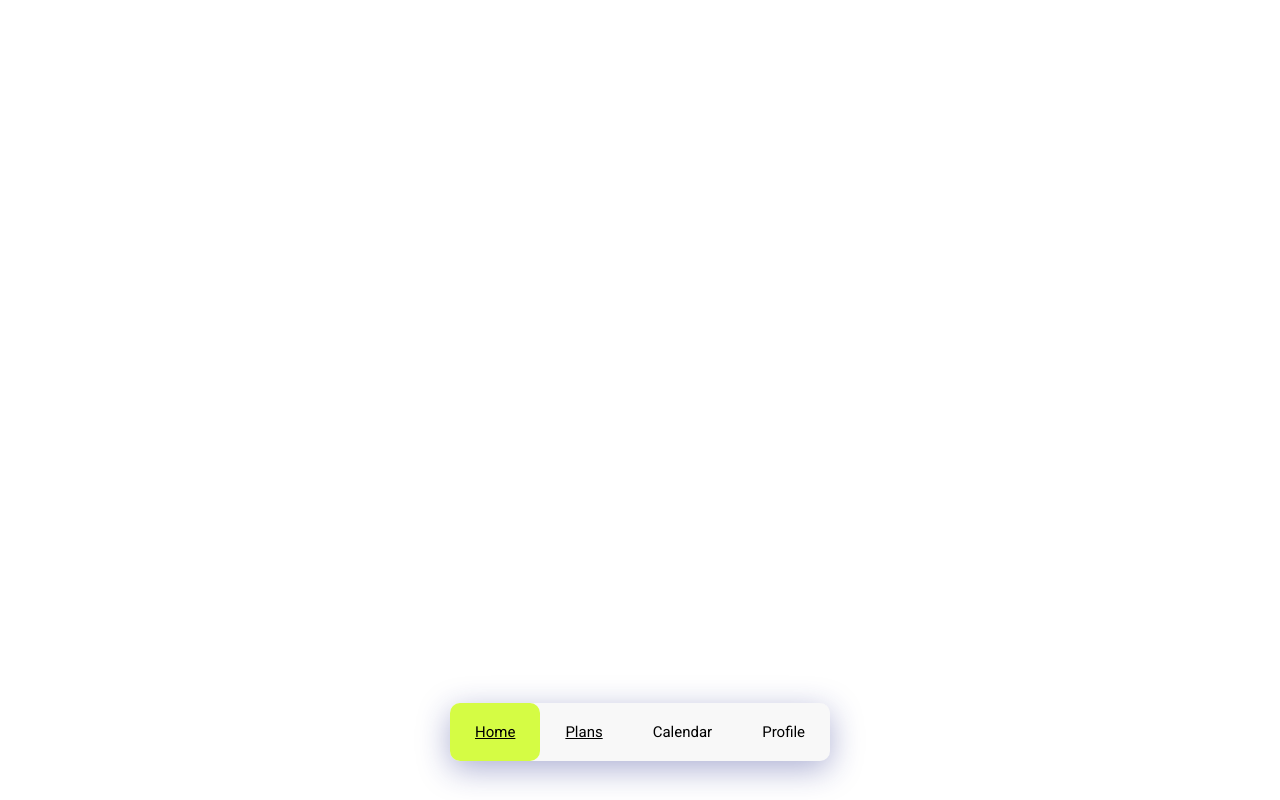
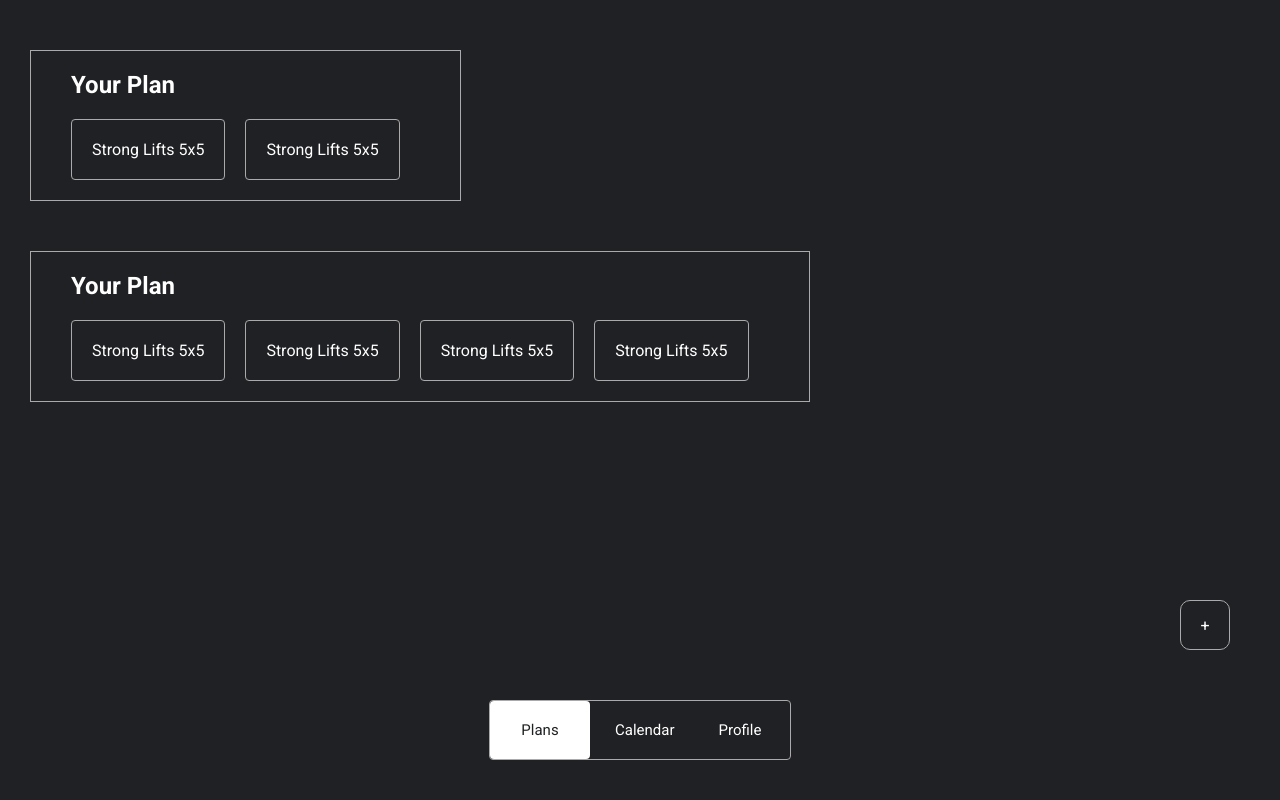
Before and after one commit to Sekolah-Beta-2023/adam-muhammad_exercise-plan, a Nuxt app: page /plan in a window 1280 px wide. Built offline with nearby package versions, Linux system fonts and the light colour scheme.

Commit message:
add form

```diff
--- a/components/Header.vue
+++ b/components/Header.vue
@@ -1,20 +1,9 @@
 <template>
     <nav class="navbar">
         <div class="navbar-container">
-            <ul class="nav-group">
-                <li class="nav-item active-nav">
-                    <a class="nav-link active" href="#">Home</a>
-                </li>
-                <li class="nav-item">
-                    <a class="nav-link active" href="#">Plans</a>
-                </li>
-                <li class="nav-item">
-                    <a class="nav-link active">Calendar</a>
-                </li>
-                <li class="nav-item">
-                    <a class="nav-link active">Profile</a>
-                </li>
-            </ul>
+            <nuxt-link class="nav-link" to="/plan">Plans</nuxt-link>
+            <nuxt-link class="nav-link" to="/calendar">Calendar</nuxt-link>
+            <nuxt-link class="nav-link" to="/profile">Profile</nuxt-link>
         </div>
     </nav>
 </template>
@@ -37,22 +26,10 @@
 .navbar-container {
     font-size: 15px;
     display: flex;
-    justify-content: stretch;
-    background: rgba( 220, 220, 220, 0.2 );
-    box-shadow: 0 8px 32px 0 rgba( 31, 38, 135, 0.37 );
-    backdrop-filter: blur( 3.5px );
-    -webkit-backdrop-filter: blur( 3.5px );
-    border-radius: 10px;
-}
-
-.logo-container {
-    background-color: #d5fc44;
-    box-shadow: 1px 6px 25px 4px rgba(0,0,0,0.09);
-    padding: 10px;
-    display: flex;
     justify-content: center;
-    align-items: center;
-    border-radius: 10px;
+    background: #202124;
+    border: 1px solid #aaa;
+    border-radius: 4px;
 }
 
 .nav-group {
@@ -64,20 +41,24 @@
     align-items: center;
 }
 
-.nav-item {
+.nav-link {
     justify-self: stretch;
     list-style-type: none;
     margin: 0;
     padding: 20px 25px;
+    width: 100px;
+    text-align: center;
+    text-decoration: none;
 }
 
-.active-nav {
-    border-radius: 10px;
-    background-color: #d5fc44;
+.nav-link.nuxt-link-exact-active {
+    background-color: white;
+    color: #202124;
+    border-radius: 4px;
 }
 
 .nav-link {
-    color: #000000;
+    color: white;
 }
 
 </style>
--- a/components/List/ListItem.vue
+++ b/components/List/ListItem.vue
@@ -24,6 +24,7 @@
     display: flex;
     align-items: center;
     width: 100%;
+    border-bottom: 1px solid #aaa;
 }
 
 .exercise-img {
@@ -33,7 +34,8 @@
 }
 
 .title-desc-container {
-    margin-left: 10px;
+    margin-left: 20px;
+    color: white;
 }
 
 .title-exercise {
--- /dev/null
+++ b/pages/calendar/index.vue
@@ -0,0 +1,3 @@
+<template>
+    <h1>Hello</h1>
+</template>
--- /dev/null
+++ b/pages/exercise/index.vue
@@ -0,0 +1,65 @@
+<template>
+    <div class="exercise-container">
+        <header class="exercise-header">
+            <nuxt-link class="back-btn" to="/plan">
+                <img class="back-img" src="~/assets/pngwing.com (1).png" alt="back">
+            </nuxt-link>
+            <h2 class="exercise-title">Full Body</h2>
+        </header>
+        <div class="exercise-list-container">
+            <div>
+                <img src="" alt="">
+
+            </div>
+        </div>
+    </div>
+</template>
+<script>
+</script>
+
+<style>
+.exercise-container {
+    background-color: #202124;
+    width: 100%;
+    height: 100vh;
+}
+
+.exercise-header {
+    border: 1px solid #aaa;
+    position: fixed;
+    top: 0;
+    left: 0;
+    width: 100%;
+    height: fit-content;
+    color: white;
+    display: flex;
+    justify-content: flex-start;
+    align-items: center;
+}
+
+.back-btn {
+    display: block;
+    background-color: #202124;
+    border: none;
+    border-right: 1px solid #aaa;
+    width: 50px;
+    aspect-ratio: 1;
+    color: white;
+    display: flex;
+    justify-content: center;
+    align-items: center;
+    text-decoration: none;
+}
+
+.back-img {
+    width: 50px;
+    -webkit-filter: grayscale(1) invert(1);
+    filter: grayscale(1) invert(1);
+}
+
+.exercise-title {
+    color: white;
+    margin-left: 30px;
+}
+
+</style>
--- /dev/null
+++ b/pages/plan/form/index.vue
@@ -0,0 +1,153 @@
+<template>
+    <div class="form-container">
+        <section class="add-plans">
+            <div class="plan-header">
+                <img class="plan-img-logo" src="" alt="exercise">
+                <input class="plan-name" type="text" placeholder="Exercise Name">
+            </div>
+            <div class="input-container">
+                <input class="search-bar-exercise" type="search" name="search" id="search">
+                <select @change="updatedList()" class="sort-exercise" name="target" id="target" v-model="selectedTarget">
+                    <option value="All">select target</option>
+                    <option value="abs">abs</option>
+                    <option value="quads">quads</option>
+                    <option value="lats">lats</option>
+                    <option value="calves">calves</option>
+                    <option value="pectorals">pectorals</option>
+                    <option value="glutes">glutes</option>
+                </select>
+            </div>
+            <div class="list-container">
+                <ListItem v-for="exercise in sortedExercise" :exercise="exercise" :key="exercise.id"/>
+            </div>
+        </section>
+    </div>
+</template>
+
+<script>
+import ListItem from "@/components/List/ListItem.vue"
+import exerciseData from "@/assets/exercise.json"
+
+export default {
+    components: {
+        ListItem
+    },
+    data() {
+        return{
+            exerciseData: exerciseData,
+            sortedExercise: exerciseData,
+            selectedTarget: "All",
+        }
+    },
+    mounted() {
+        this.sortedExercise = this.exerciseData
+    },
+    methods: {
+        updatedList() {
+            if(this.selectedTarget === "All") {
+                this.sortedExercise = this.exerciseData
+            } else {
+                this.sortedExercise = this.exerciseData.filter((item) => item.target === this.selectedTarget)
+            }
+        }
+    }
+
+}
+</script>
+
+<style>
+.form-container {
+    display: flex;
+    justify-content: center;
+    align-items: center;
+    background-color: #202124;
+    padding-bottom: 150px;
+    padding-top: 50px;
+}
+
+.add-plans {
+    width: 90%;
+    border-radius: 4px;
+    border: 1px solid #aaa;
+    display: flex;
+    flex-direction: column;
+    justify-content: center;
+    align-items:stretch;
+
+}
+
+.plan-header {
+    padding: 20px 30px;
+    display: flex;
+    border-bottom: 1px solid #aaa;
+}
+
+.plan-img-logo {
+    width: 50px;
+    height: 50px;
+    object-fit: cover;
+    border: 1px solid #aaa;
+    border-radius: 4px;
+}
+
+.plan-name {
+    background-color: inherit;
+    width: 80%;
+    border: none;
+    border-bottom: 2px solid #aaa;
+    align-self: flex-end;
+    height: 40px;
+    margin-left: 20px;
+    padding: 0 10px;
+    font-size: large;
+}
+
+.plan-name:focus {
+    border: none;
+    border-bottom: 2px solid black;
+}
+
+/* search, sort */
+.search-bar-exercise {
+    width: 70%;
+    height: 40px;
+    background-color: inherit;
+    border: 1px solid #aaa;
+    border-radius: 4px;
+    padding: 5px 20px;
+    color: white;
+}
+
+.sort-exercise {
+    background-color: inherit;
+    border: 1px solid #aaa;
+    border-radius: 4px;
+    padding: 5px 20px;
+    color: white;
+}
+
+/*  */
+
+.list-container {
+    border: 1px solid #aaa;
+    border-radius: 4px;
+    align-self: center;
+    width: 80%;
+    height: 300px;
+    display: flex;
+    flex-direction: column;
+    justify-content: flex-start;
+    overflow: auto;
+    margin-bottom: 20px;
+}
+
+.input-container {
+
+    display: flex;
+    justify-content: space-around;
+    padding: 30px;
+}
+
+
+
+</style>
--- a/pages/plan/index.vue
+++ b/pages/plan/index.vue
@@ -1,7 +1,109 @@
 <template>
-
+    <div class="plan-container">
+        <section class="plan-list-container">
+            <h1 class="plan-list-title">Your Plan</h1>
+            <div class="plan-list">
+                <div class="exercise-plan" >
+                    <nuxt-link class="exercise-plan-link" to="/exercise">Strong Lifts 5x5</nuxt-link>
+                </div>
+                <div class="exercise-plan" >
+                    <a class="exercise-plan-link" href="#">Strong Lifts 5x5</a>
+                </div>
+            </div>
+        </section>
+        <section class="plan-list-container">
+            <h1 class="plan-list-title">Your Plan</h1>
+            <div class="plan-list">
+                <div class="exercise-plan" >
+                    <a class="exercise-plan-link" href="#">Strong Lifts 5x5</a>
+                </div>
+                <div class="exercise-plan" >
+                    <a class="exercise-plan-link" href="#">Strong Lifts 5x5</a>
+                </div>
+                <div class="exercise-plan" >
+                    <a class="exercise-plan-link" href="#">Strong Lifts 5x5</a>
+                </div>
+                <div class="exercise-plan" >
+                    <a class="exercise-plan-link" href="#">Strong Lifts 5x5</a>
+                </div>
+            </div>
+        </section>
+        <nuxt-link class="add-plan" to="/plan/form">+</nuxt-link>
+    </div>
 </template>
 
 <script>
 
 </script>
+
+<style>
+.plan-container {
+    display: flex;
+    flex-direction: column;
+    justify-content: flex-start;
+    align-items: flex-start;
+    background-color: #202124;
+    color: white;
+    height: 100vh;
+    padding: 50px 30px;
+}
+
+.plan-list-container {
+    display: flex;
+    flex-direction: column;
+    justify-content: flex-start;
+    padding: 20px 40px;
+    margin-bottom: 50px;
+    border: 1px solid #aaa;
+}
+
+.plan-list-title {
+    margin-bottom: 20px;
+}
+
+.plan-list {
+    display: flex;
+    flex-direction: row;
+    align-items: center;
+    justify-content: flex-start;
+    overflow: auto;
+    -ms-overflow-style: none;  /* Internet Explorer 10+ */
+    scrollbar-width: none;  /* Firefox */
+}
+
+.plan-list::-webkit-scrollbar {
+    display: none;  /* Safari and Chrome */
+}
+
+.exercise-plan {
+    background-color: #202124;
+    margin-right: 20px;
+    padding: 20px;
+    border: 1px solid #aaa;
+    border-radius: 4px;
+    display: flex;
+    justify-content: center;
+    align-items: center;
+}
+
+.exercise-plan-link {
+    color: white;
+    text-decoration: none;
+    text-align: center;
+}
+
+.add-plan {
+    border: 1px solid #aaa;
+    width: 50px;
+    aspect-ratio: 1;
+    border-radius: 10px;
+    color: white;
+    position: absolute;
+    bottom: 150px;
+    right: 50px;
+    display: flex;
+    justify-content: center;
+    align-items: center;
+    text-decoration: none;
+}
+</style>
--- /dev/null
+++ b/pages/profile/index.vue
@@ -0,0 +1,3 @@
+<template>
+    <h1>Profile</h1>
+</template>
```
Also changed, not shown: assets/pngwing.com (1).png (added).
